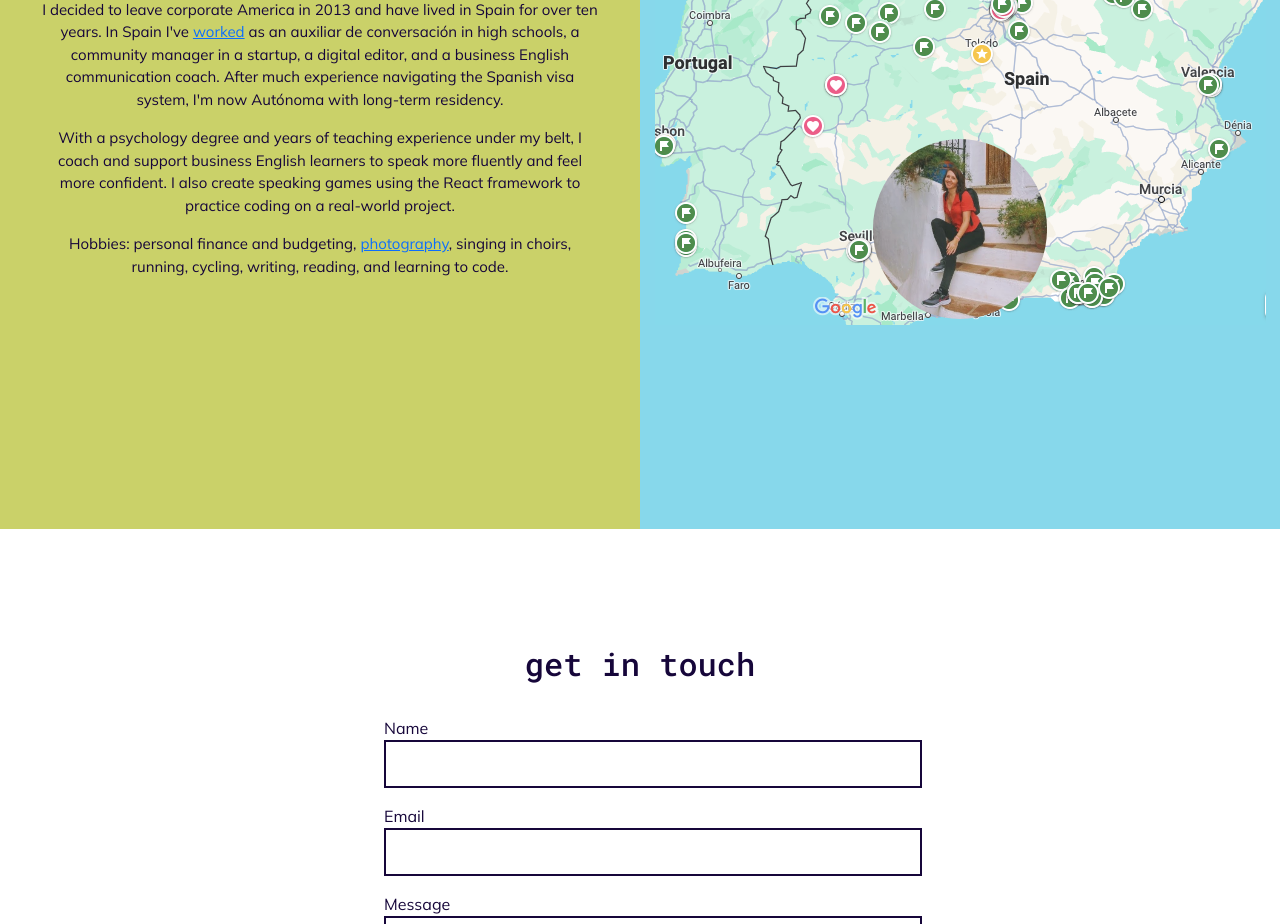
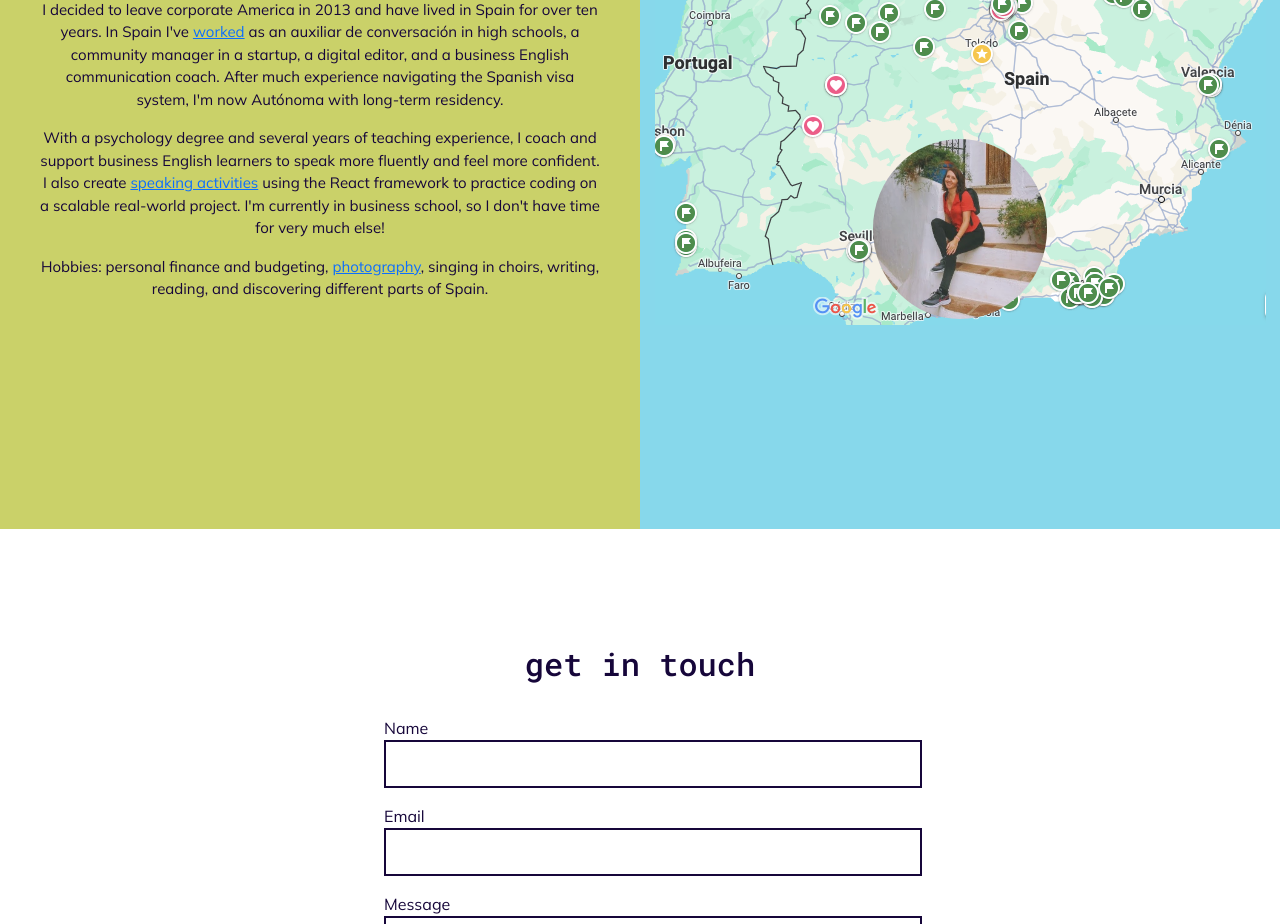
Before and after one commit to dinaspencer/dina-portfolio-redesign, a React (Create React App) app: page / in a window 1280 px wide. Shown: the part 4340-5264 px from the top of the page. Built offline with nearby package versions, Linux system fonts and the light colour scheme.

Commit message:
update dependencies & about

```diff
--- a/src/components/About.js
+++ b/src/components/About.js
@@ -14,8 +14,8 @@ export default function About () {
                 <h5><MdLocationPin />  Zaragoza, Spain</h5>
                 <h5 className="about-header"><MdHome /> Winston-Salem, North Carolina</h5>
                 <p>I decided to leave corporate America in 2013 and have lived in Spain for over ten years. In Spain I've <a href="#cv"> worked</a> as an auxiliar de conversación in high schools, a community manager in a startup, a digital editor, and a business English communication coach. After much experience navigating the Spanish visa system, I'm now Autónoma with long-term residency.</p>
-                <p>With a psychology degree and years of teaching experience under my belt, I coach and support business English learners to speak more fluently and feel more confident. I also create speaking games using the React framework to practice coding on a real-world project.</p>
-                <p>Hobbies: personal finance and budgeting, <a href="https://dinaspencer.portfoliobox.io" target="_blank" rel="noreferrer">photography</a>, singing in choirs, running, cycling, writing, reading, and learning to code.</p>
+                <p>With a psychology degree and several years of teaching experience, I coach and support business English learners to speak more fluently and feel more confident. I also create <a href="https://englishcards.netlify.app/" target="_blank" rel="noreferrer">speaking activities</a> using the React framework to practice coding on a scalable real-world project. I'm currently in business school, so I don't have time for very much else!</p>
+                <p>Hobbies: personal finance and budgeting, <a href="https://dinaspencer.portfoliobox.io" target="_blank" rel="noreferrer">photography</a>, singing in choirs, writing, reading, and discovering different parts of Spain.</p>
             </div>
             <div className="image-half-page">
             <img src="/img/spainmap.png" alt="spain-map" className="background-map"/>
```
Also changed, not shown: 1 other file (tests, documents, lock files or other folders).
